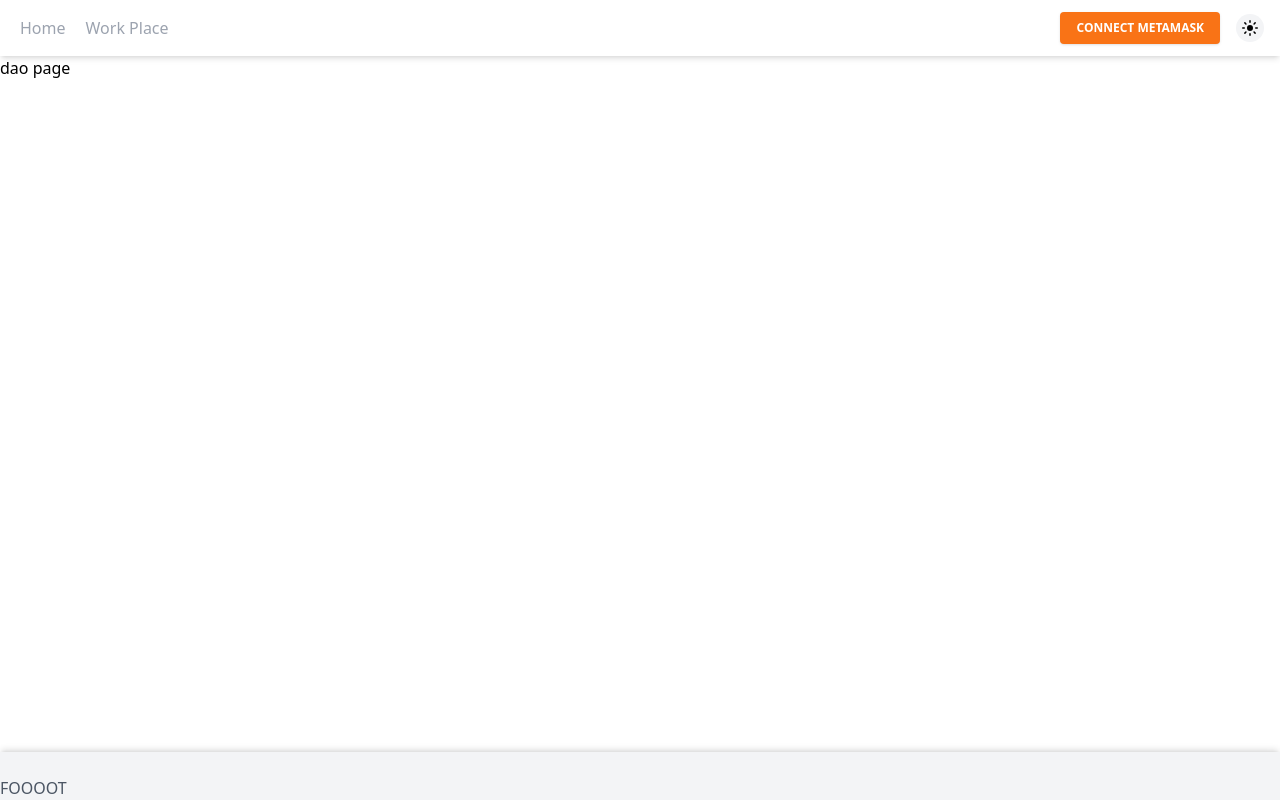
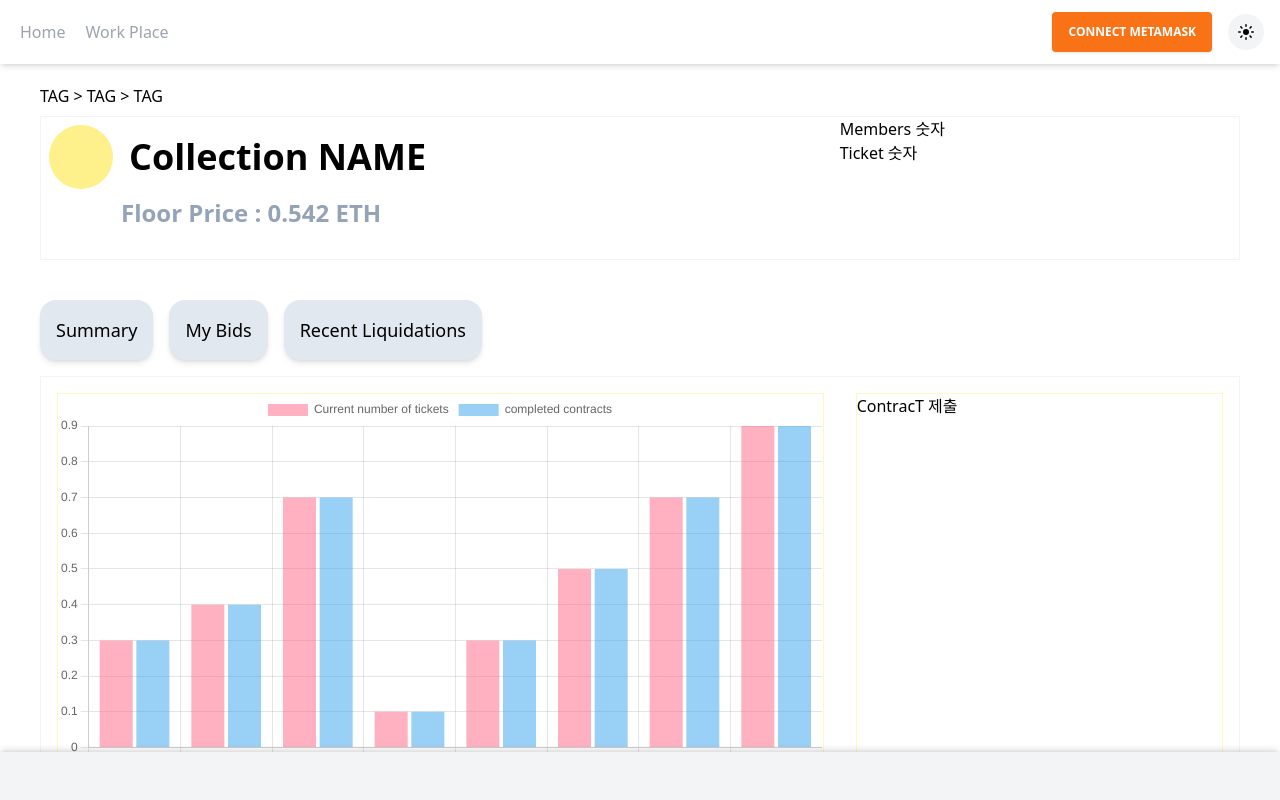
Before and after one commit to pureboy11/hackathon, a Next.js app: page /dao/123 in a window 1280 px wide. Built offline with nearby package versions, Linux system fonts and the light colour scheme.

Commit message:
Dynamic Router / Chart.JS

```diff
--- a/components/Darkmode.js
+++ b/components/Darkmode.js
@@ -7,7 +7,7 @@ export default function Darkmode() {
     <>
       <button
         className="inline-flex items-center
-                            border-0 p-1
+                            border-0 p-2
                             rounded-full
                             focus:outline-none
                             bg-gray-100
--- a/components/Footer.js
+++ b/components/Footer.js
@@ -3,8 +3,11 @@ import Link from "next/link";
 export default function Footer() {
   return (
     <>
-      <footer className=" body-font fixed bottom-0 w-full bg-gray-100 dark:bg-slate-800 h-12 shadow-md rotate-180">
-        <div className="rotate-180">FOOOOT</div>
+      <footer className=" body-font fixed bottom-0 w-full bg-gray-100 dark:bg-[#1B1E25] h-12 shadow-md rotate-180">
+        <div className="rotate-180 text-center font-semibold text-xl py-2 text-stone-100 text-opacity-40">
+          <span>DeFenDAO</span>{" "}
+          <span className="text-sm">(DeFi / Defend / DAO)</span>
+        </div>
       </footer>
     </>
   );
--- a/components/Header.js
+++ b/components/Header.js
@@ -49,8 +49,8 @@ export default function Header() {
   return (
     <>
       <div
-        className={`sticky top-0 z-20 flex py-3 shadow-md my-auto bg-white dark:bg-slate-900 header ${
-          animateHeader && "header--animated hidden"
+        className={`sticky top-0 z-20 flex py-3 shadow-md my-auto bg-white dark:bg-[#202225] header ${
+          animateHeader && "header--animated hidden duration-700"
         }`}
       >
         <Link href="/" id="link" className="mx-5 my-auto text-gray-400">
@@ -61,7 +61,7 @@ export default function Header() {
         </Link>
         <div className="ml-auto mr-4 flex items-center">
           <button
-            className="bg-orange-500 text-white active:bg-blueGray-600 text-xs font-bold uppercase px-4 py-2 rounded shadow hover:shadow-lg outline-none focus:outline-none ease-linear transition-all duration-150 mr-4"
+            className="bg-orange-500 text-white active:bg-blueGray-600 text-xs font-bold uppercase px-4 py-3 rounded shadow hover:shadow-lg outline-none focus:outline-none ease-linear transition-all duration-150 mr-4"
             type="button"
             onClick={connectWallet}
           >
--- a/components/TitleManager.js
+++ b/components/TitleManager.js
@@ -1,11 +1,11 @@
 import Head from "next/head";
 
-const siteTitle = "WalletViewer";
+const siteTitle = "DefenDAO";
 
 export default function TitleManager(props) {
   return (
     <Head>
-      <title>{props.pageTitle + "-" + siteTitle}</title>
+      <title>{siteTitle + " |  " + props.pageTitle}</title>
       <meta name="description" content={props.pageDescrption} />
     </Head>
   );
--- a/components/common/chart.js
+++ b/components/common/chart.js
@@ -1,130 +1,67 @@
-import Chart from "chart.js";
+import {
+  Chart as ChartJS,
+  CategoryScale,
+  LinearScale,
+  BarElement,
+  Title,
+  Tooltip,
+  Legend,
+} from "chart.js";
+import { Bar } from "react-chartjs-2";
 
-export default function CardLineChart() {
-  React.useEffect(() => {
-    var config = {
-      type: "line",
-      data: {
-        labels: [
-          "January",
-          "February",
-          "March",
-          "April",
-          "May",
-          "June",
-          "July",
-        ],
-        datasets: [
-          {
-            label: new Date().getFullYear(),
-            backgroundColor: "#3182ce",
-            borderColor: "#3182ce",
-            data: [65, 78, 66, 44, 56, 67, 75],
-            fill: false,
+ChartJS.register(
+  CategoryScale,
+  LinearScale,
+  BarElement,
+  Title,
+  Tooltip,
+  Legend
+);
+
+export const options = {
+  responsive: true,
+  plugins: {
+    legend: {
+      position: "top",
     },
-          {
-            label: new Date().getFullYear() - 1,
-            fill: false,
-            backgroundColor: "#edf2f7",
-            borderColor: "#edf2f7",
-            data: [40, 68, 86, 74, 56, 60, 87],
-          },
-        ],
-      },
-      options: {
-        maintainAspectRatio: false,
-        responsive: true,
     title: {
       display: false,
-          text: "Sales Charts",
-          fontColor: "white",
-        },
-        legend: {
-          labels: {
-            fontColor: "white",
-          },
-          align: "end",
-          position: "bottom",
-        },
-        tooltips: {
-          mode: "index",
-          intersect: false,
-        },
-        hover: {
-          mode: "nearest",
-          intersect: true,
-        },
-        scales: {
-          xAxes: [
-            {
-              ticks: {
-                fontColor: "rgba(255,255,255,.7)",
-              },
-              display: true,
-              scaleLabel: {
-                display: false,
-                labelString: "Month",
-                fontColor: "white",
-              },
-              gridLines: {
-                display: false,
-                borderDash: [2],
-                borderDashOffset: [2],
-                color: "rgba(33, 37, 41, 0.3)",
-                zeroLineColor: "rgba(0, 0, 0, 0)",
-                zeroLineBorderDash: [2],
-                zeroLineBorderDashOffset: [2],
-              },
-            },
-          ],
-          yAxes: [
-            {
-              ticks: {
-                fontColor: "rgba(255,255,255,.7)",
-              },
-              display: true,
-              scaleLabel: {
-                display: false,
-                labelString: "Value",
-                fontColor: "white",
-              },
-              gridLines: {
-                borderDash: [3],
-                borderDashOffset: [3],
-                drawBorder: false,
-                color: "rgba(255, 255, 255, 0.15)",
-                zeroLineColor: "rgba(33, 37, 41, 0)",
-                zeroLineBorderDash: [2],
-                zeroLineBorderDashOffset: [2],
-              },
-            },
-          ],
+      text: "Chart.js Bar Chart",
     },
   },
 };
-    var ctx = document.getElementById("line-chart").getContext("2d");
-    window.myLine = new Chart(ctx, config);
-  }, []);
+
+const labels = [
+  "0.52ETH",
+  "0.48ETH",
+  "0.44ETH",
+  "0.4ETH",
+  "0.35ETH",
+  "0.3ETH",
+  "0.24ETH",
+  "0.18ETH",
+];
+
+export const data = {
+  labels,
+  datasets: [
+    {
+      label: "Current number of tickets",
+      data: [0.3, 0.4, 0.7, 0.1, 0.3, 0.5, 0.7, 0.9],
+      backgroundColor: "rgba(255, 99, 132, 0.5)",
+    },
+    {
+      label: "completed contracts",
+      data: [0.3, 0.4, 0.7, 0.1, 0.3, 0.5, 0.7, 0.9],
+      backgroundColor: "rgba(53, 162, 235, 0.5)",
+    },
+  ],
+};
+
+export default function Chart() {
   return (
     <>
-      <div className="relative flex flex-col min-w-0 break-words w-full mb-6 shadow-lg rounded bg-blueGray-700">
-        <div className="rounded-t mb-0 px-4 py-3 bg-transparent">
-          <div className="flex flex-wrap items-center">
-            <div className="relative w-full max-w-full flex-grow flex-1">
-              <h6 className="uppercase text-blueGray-100 mb-1 text-xs font-semibold">
-                Overview
-              </h6>
-              <h2 className="text-white text-xl font-semibold">Sales value</h2>
-            </div>
-          </div>
-        </div>
-        <div className="p-4 flex-auto">
-          {/* Chart */}
-          <div className="relative h-350-px">
-            <canvas id="line-chart"></canvas>
-          </div>
-        </div>
-      </div>
+      <Bar options={options} data={data} />
     </>
   );
 }
--- a/pages/dao/[id].js
+++ /dev/null
@@ -1,7 +0,0 @@
-import { useRouter } from "next/router";
-
-export default function dao() {
-  const router = useRouter;
-
-  return "dao page";
-}
--- /dev/null
+++ b/pages/dao/[pid].js
@@ -0,0 +1,68 @@
+import { useRouter } from "next/router";
+import TitleManager from "../../components/TitleManager";
+import { useRef, useEffect } from "react";
+import Chart from "../../components/common/chart";
+
+export default function DefenDaoDetail(props) {
+  const router = useRouter;
+  console.log(router);
+  console.log(props);
+
+  const chartRef = useRef(null);
+
+  useEffect(() => {
+    const chart = chartRef.current;
+
+    if (chart) {
+      console.log("CanvasRenderingContext2D", chart.ctx);
+      console.log("HTMLCanvasElement", chart.canvas);
+    }
+  }, []);
+
+  return (
+    <>
+      <TitleManager pageTitle="CollectionNAME" />
+      <div className="relative h-full mx-10">
+        <div className="dark:text-slate-300 mt-5 pb-2">{` TAG > TAG > TAG `}</div>
+        <section className="INFO h-36 border border-slate-100">
+          <div className="grid grid-cols-6">
+            <div className="col-span-4">
+              <div className="flex items-center justify-start m-2">
+                <div className="bg-yellow-200 rounded-full w-16 h-16 mr-4"></div>
+                <div className="text-4xl font-semibold dark:text-slate-50">
+                  Collection NAME
+                </div>
+              </div>
+              <div className="text-2xl font-semibold text-slate-400 ml-20">
+                Floor Price : 0.542 ETH
+              </div>
+            </div>
+            <div className="">
+              <div>Members 숫자</div>
+              <div>Ticket 숫자</div>
+            </div>
+          </div>
+        </section>
+        <section className="gap-5">
+          <button className="p-4 mr-4 mt-10 mb-4 bg-slate-200 dark:bg-slate-700 dark:hover:bg-slate-800 rounded-2xl text-lg shadow-md hover:shadow-xl">
+            Summary
+          </button>
+          <button className="p-4 mr-4 mt-10 mb-4 bg-slate-200 dark:bg-slate-700 dark:hover:bg-slate-800 rounded-2xl text-lg shadow-md hover:shadow-xl">
+            My Bids
+          </button>
+          <button className="p-4 mr-4 mt-10 mb-4 bg-slate-200 dark:bg-slate-700 dark:hover:bg-slate-800 rounded-2xl text-lg shadow-md hover:shadow-xl">
+            Recent Liquidations
+          </button>
+        </section>
+        <section className="grid grid-cols-6 border border-slate-100">
+          <div className="col-span-4 border border-yellow-100 m-4">
+            <Chart className="" />
+          </div>
+          <div className="col-span-2 border border-yellow-100 m-4">
+            ContracT 제출
+          </div>
+        </section>
+      </div>
+    </>
+  );
+}
--- a/pages/dao.js
+++ b/pages/defendao.js
@@ -1,7 +1,7 @@
 import TitleManager from "../components/TitleManager";
 import { Doughnut } from "react-chartjs-2";
 
-export default function dao() {
+export default function DefenDao() {
   return (
     <>
       <TitleManager pageTitle="dao" />
--- a/styles/globals.css
+++ b/styles/globals.css
@@ -3,29 +3,7 @@
 @tailwind utilities;
 
 .bg-primary {
-  @apply bg-white dark:bg-slate-800;
-}
-
-.bg-primary {
-  @apply bg-white dark:bg-slate-800;
-}
-
-.btn-project {
-  @apply inline-flex text-white dark:text-white bg-purple-500  border-0 py-2 px-6 focus:outline-none hover:bg-purple-600 hover:text-gray-100 rounded text-lg;
-}
-
-.project-card {
-  @apply flex flex-col m-3 rounded-xl
-            transition duration-300 transform border border-gray-300
-            hover:scale-105
-            hover:shadow-lg
-            dark:border-gray-200/50
-            dark:hover:shadow-gray-400/40;
-}
-
-.wallet--x-icon {
-  @apply cursor-pointer flex relative -translate-x-3 w-5 h-5 bg-red-500 rounded-full
-  text-white text-xs hover:scale-125;
+  @apply bg-white dark:bg-[#202225];
 }
 
 .header--animated {
@@ -50,9 +28,9 @@ footer {
 }
 
 a {
-  @apply text-slate-500 hover:text-slate-700 dark:text-slate-400 dark:hover:text-slate-50;
+  @apply text-slate-500 hover:text-slate-700 dark:text-slate-300 dark:hover:text-slate-50;
 }
 
 p {
-  @apply text-slate-500 dark:text-slate-400;
+  @apply text-slate-500 dark:text-slate-300;
 }
```
Also changed, not shown: pages/index.js (+20 -10 lines). Lines whose indentation alone changed are shown as unchanged.
